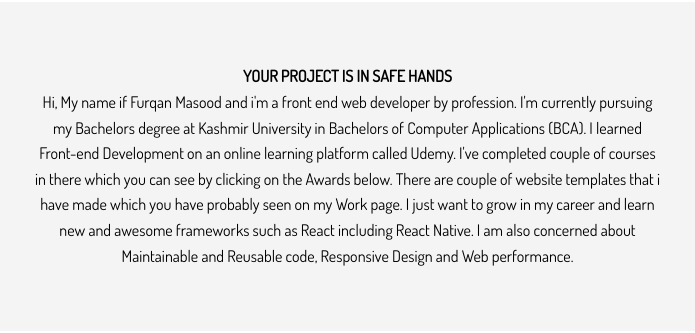
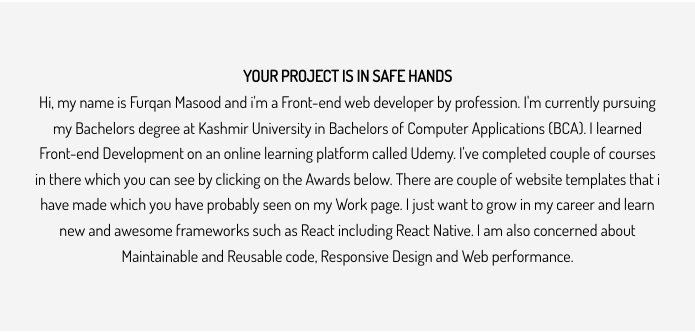
Before and after one commit to furki911/portfolio, a plain HTML site: page about.html in a window 1280 px wide. Shown: the part 279-612 px from the top of the page, 468-1163 px from the left. Drawn offline with Linux system fonts and the light colour scheme.

Commit message:
Update about.html

```diff
--- a/about.html
+++ b/about.html
@@ -44,7 +44,7 @@
           <div class="bio bg-light">
             <h4>Your Project Is In Safe Hands</h4>
             <p>
-              Hi, My name if Furqan Masood and i'm a front end web developer by profession. I'm currently pursuing my Bachelors degree
+              Hi, my name is Furqan Masood and i'm a Front-end web developer by profession. I'm currently pursuing my Bachelors degree
               at Kashmir University in Bachelors of Computer Applications (BCA). I learned Front-end Development on an online learning platform
               called Udemy. I've completed couple of courses in there which you can see by clicking on the Awards below. There are couple of
               website templates that i have made which you have probably seen on my Work page. I just want to grow in my career and learn
```
